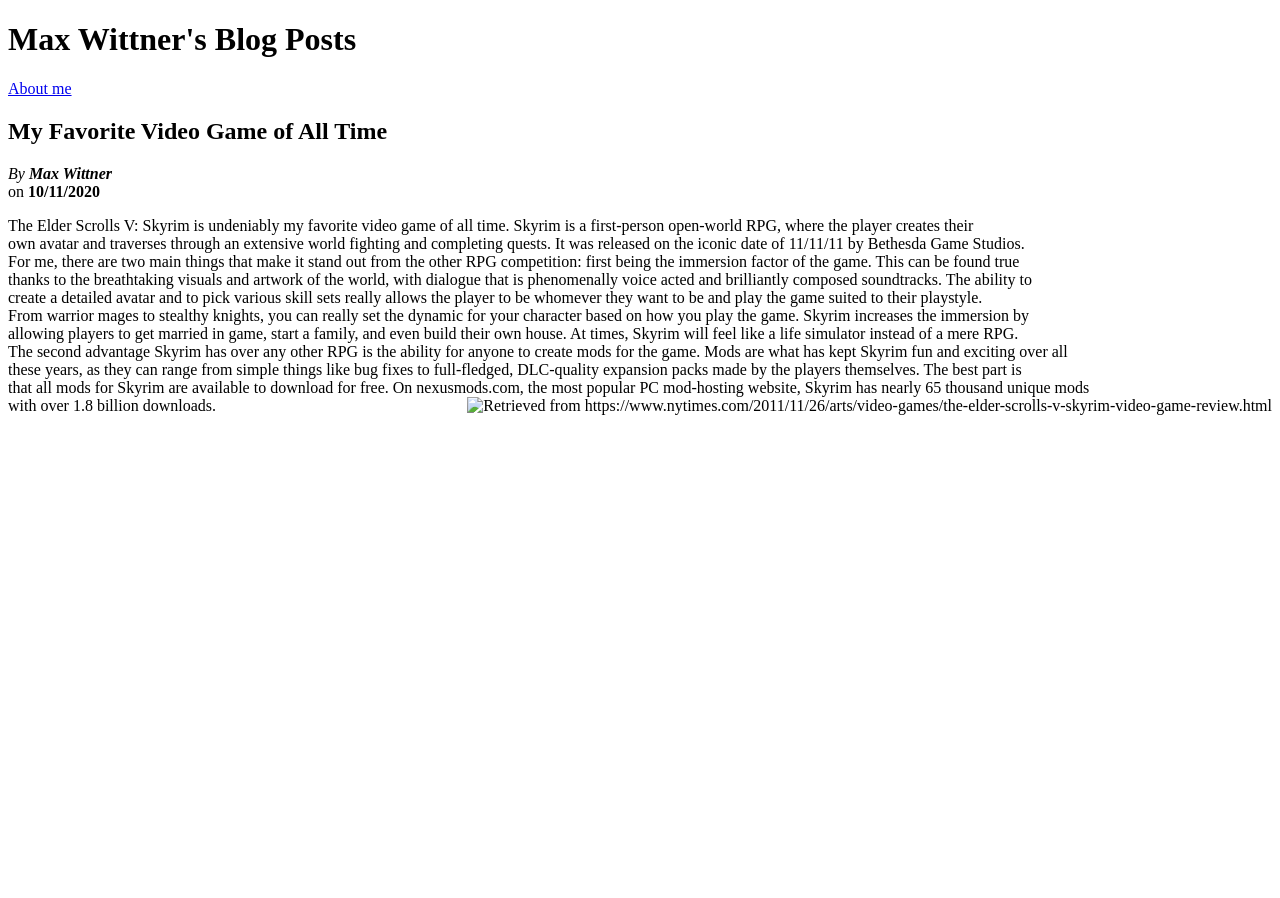
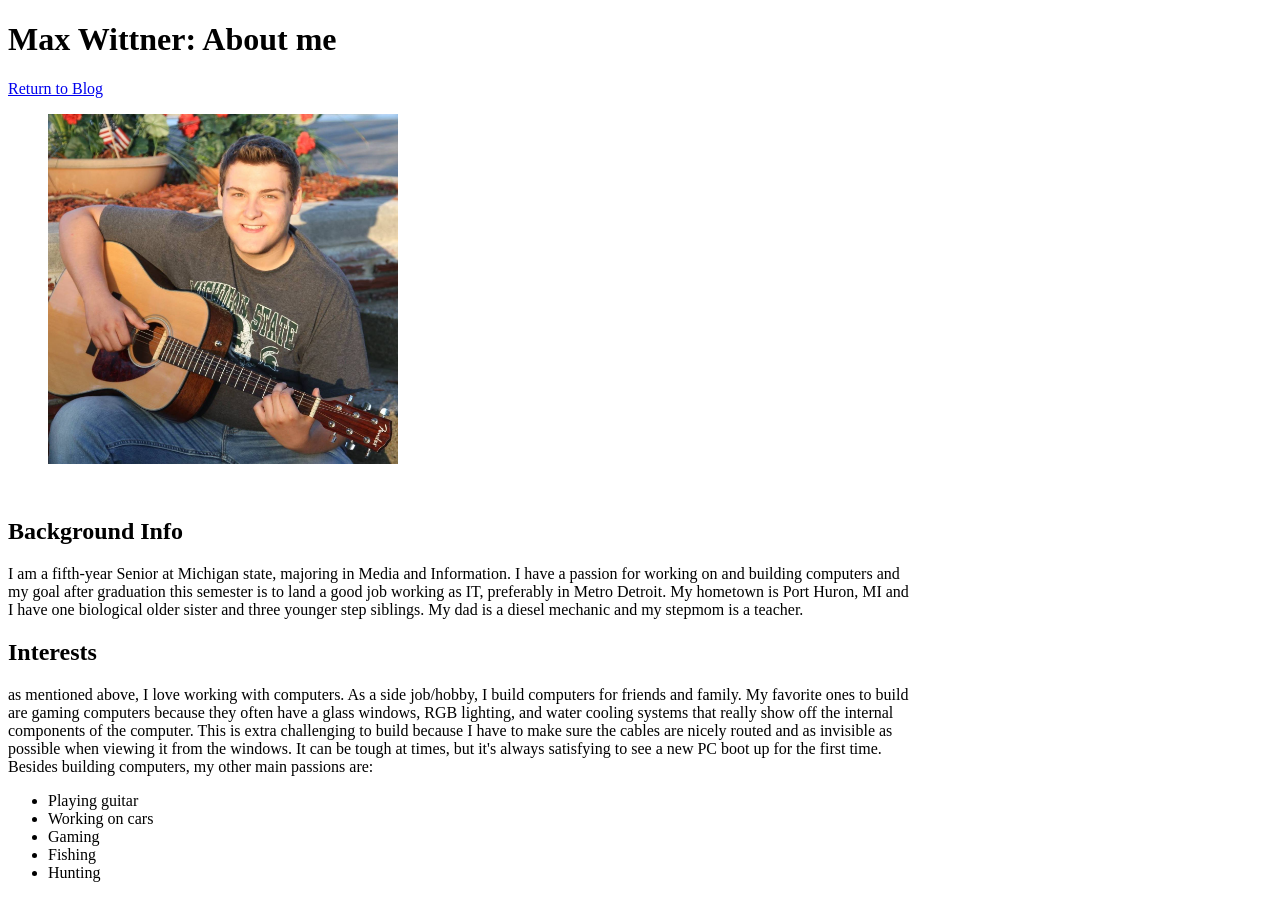
Before and after one commit to Wittnerm/mi349_blog, a plain HTML site: page index.html in a window 1280 px wide. Before the commit the page ends 800 px from the top, so only its background shows below. Drawn offline with Linux system fonts and the light colour scheme.

Commit message:
Update index.html

```diff
--- a/index.html
+++ b/index.html
@@ -3,35 +3,38 @@
 <head>
     <meta charset="UTF-8">
     <meta name="viewport" content="width=device-width, initial-scale=1.0">
-    <title>index.html</title>
+    <title>about.html</title>
 </head>
-<h1>Max Wittner's Blog Posts</h1>
-<a rel="About Me" href="about.html">About me</a>
-<article>
-    <header>
+<body>
+    <h1>Max Wittner: About me</h1>
+    <a rel="Blog" href="index.html">Return to Blog</a>
+    <figure>
+        <img align="center" height=350 src="guitar.jpg" alt="Me holding my guitar">
+    </figure>
 
-        <h2>My Favorite Video Game of All Time</h2>
-        <address class="author">By <a rel="Max Wittner"><strong>Max Wittner</strong></a></address>
-        on <time pubdate datetime="2020-10-11" title="October 11th, 2020"><strong>10/11/2020</strong></time>
+    <br>
+    <h2>Background Info</h2>
+    <p>
+        I am a fifth-year Senior at Michigan state, majoring in Media and Information. I have a passion for working on and building computers and<br>
+        my goal after graduation this semester is to land a good job working as IT, preferably in Metro Detroit. My hometown is Port Huron, MI and<br>
+        I have one biological older sister and three younger step siblings. My dad is a diesel mechanic and my stepmom is a teacher.
+    </p>
+    <h2>Interests</h2>
+    <p>
+        as mentioned above, I love working with computers. As a side job/hobby, I build computers for friends and family. My favorite ones to build<br>
+        are gaming computers because they often have a glass windows, RGB lighting, and water cooling systems that really show off the internal<br>
+        components of the computer. This is extra challenging to build because I have to make sure the cables are nicely routed and as invisible as<br>
+        possible when viewing it from the windows. It can be tough at times, but it's always satisfying to see a new PC boot up for the first time.<br>
+        Besides building computers, my other main passions are:
+    </p>
+    <ul>
+        <li>Playing guitar</li>
+        <li>Working on cars</li>
+        <li>Gaming</li>
+        <li>Fishing</li>
+        <li>Hunting</li>
+      </ul>
 
-    </header>
 
-    <p align="left">
-        The Elder Scrolls V: Skyrim is undeniably my favorite video game of all time. Skyrim is a first-person open-world RPG, where the player creates their<br>
-        own avatar and traverses through an extensive world fighting and completing quests. It was released on the iconic date of 11/11/11 by Bethesda Game Studios.<br>
-        For me, there are two main things that make it stand out from the other RPG competition: first being the immersion factor of the game. This can be found true<br>
-        thanks to the breathtaking visuals and artwork of the world, with dialogue that is phenomenally voice acted and brilliantly composed soundtracks. The ability to<br>
-        create a detailed avatar and to pick various skill sets really allows the player to be whomever they want to be and play the game suited to their playstyle.<br>
-        From warrior mages to stealthy knights, you can really set the dynamic for your character based on how you play the game. Skyrim increases the immersion by<br>
-        allowing players to get married in game, start a family, and even build their own house. At times, Skyrim will feel like a life simulator instead of a mere RPG.<br>
-        The second advantage Skyrim has over any other RPG is the ability for anyone to create mods for the game. Mods are what has kept Skyrim fun and exciting over all<br>
-        these years, as they can range from simple things like bug fixes to full-fledged, DLC-quality expansion packs made by the players themselves. The best part is<br>
-        that all mods for Skyrim are available to download for free. On nexusmods.com, the most popular PC mod-hosting website, Skyrim has nearly 65 thousand unique mods<br>
-        with over 1.8 billion downloads.
-        <img align="right" src="skyrim.jpeg" alt="Retrieved from https://www.nytimes.com/2011/11/26/arts/video-games/the-elder-scrolls-v-skyrim-video-game-review.html">
-    </p>
-
-    </div>
-</article>
-
+</body>
 </html>
```
